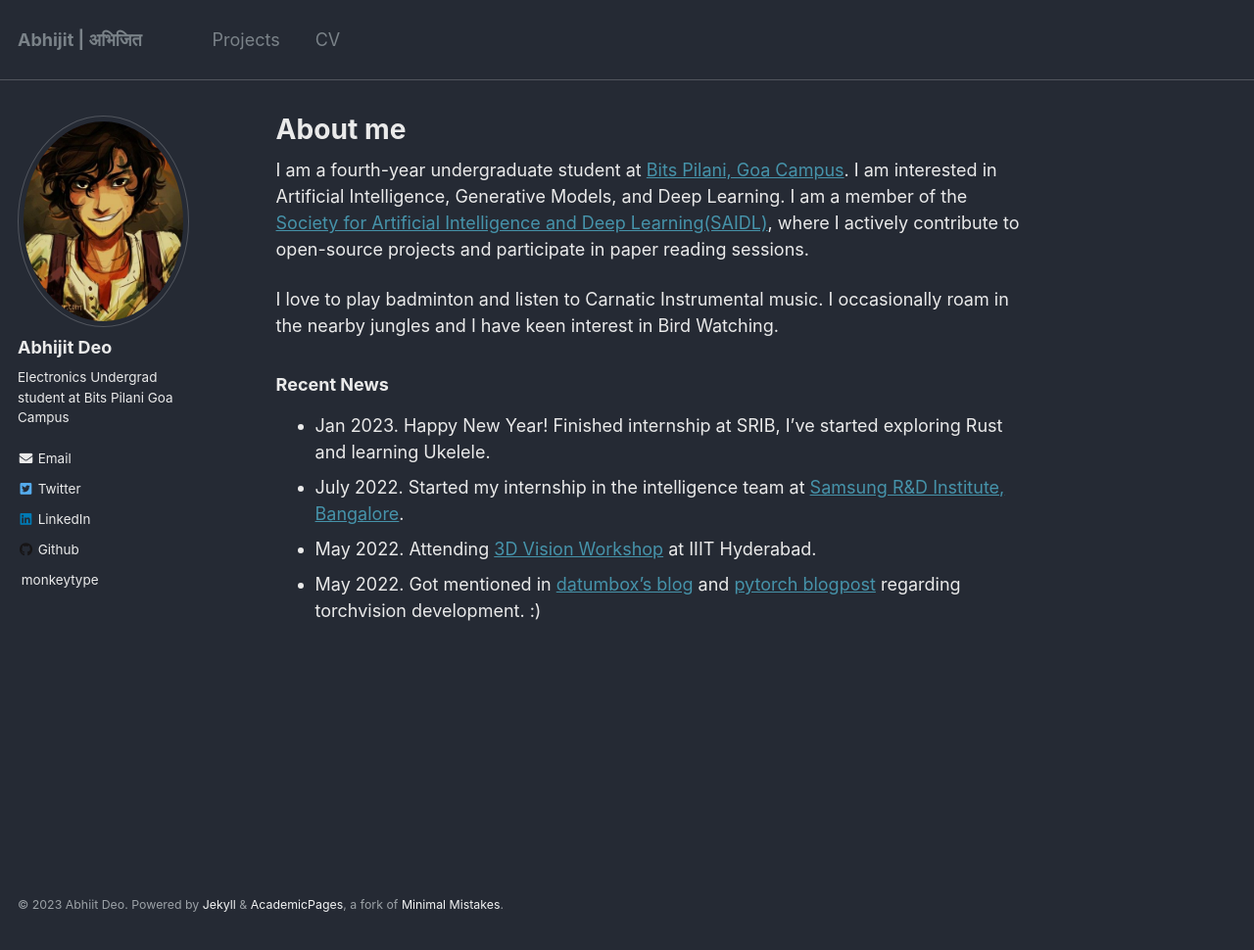
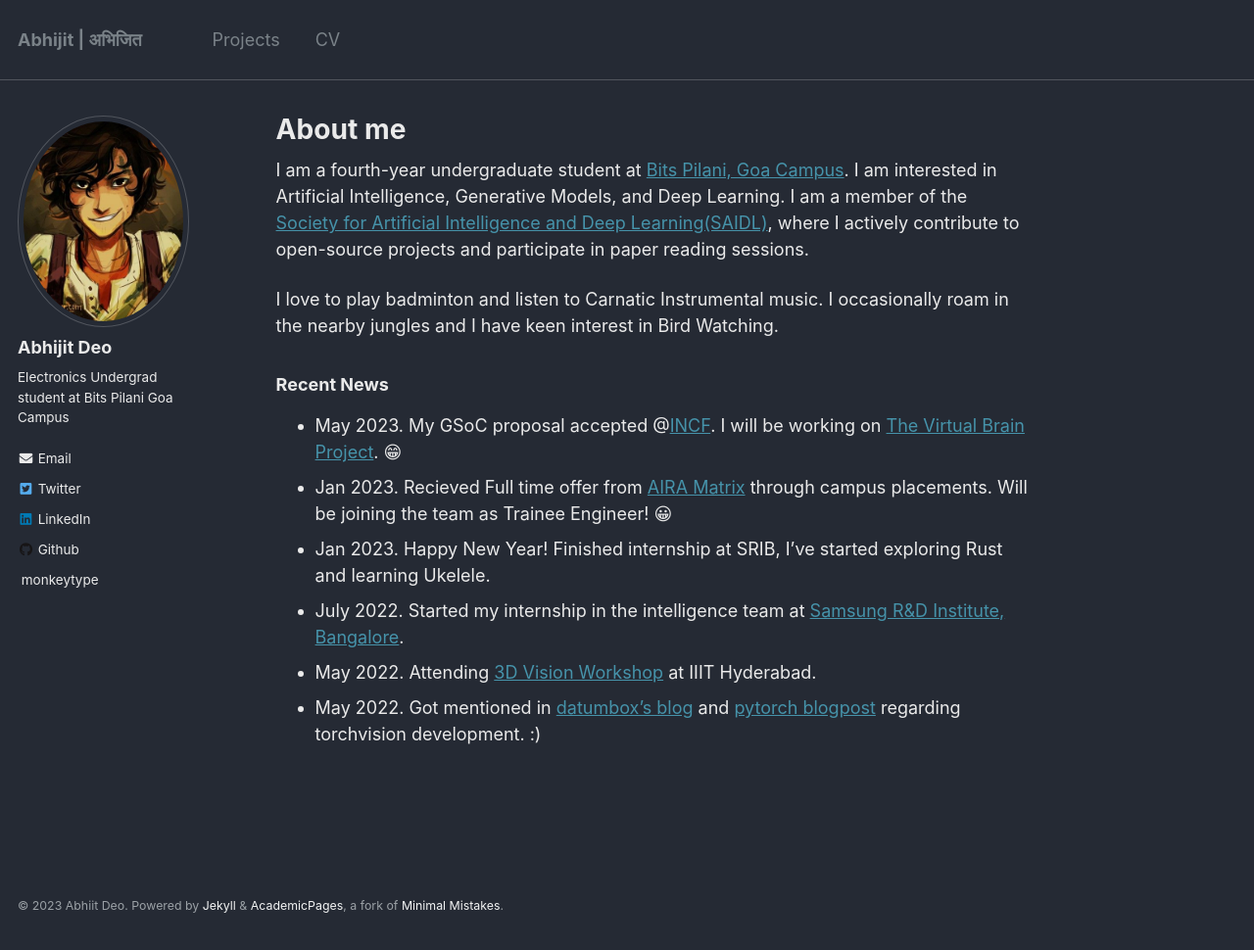
Before and after one commit to abhi-glitchhg/abhi-glitchhg.github.io, a Jekyll site: the page built from _pages/about.md, in a window 1280 px wide and 970 px high. Shown: the whole window at 98% size. Built offline with Jekyll 4.4.1, drawn with Linux system fonts in a browser that asks for light colours.

Commit message:
gsoc update :)

```diff
--- a/_pages/about.md
+++ b/_pages/about.md
@@ -20,6 +20,8 @@ I love to play badminton and listen to Carnatic Instrumental music. I occasional
 
 
 ### Recent News
+* May 2023. My GSoC proposal accepted @[INCF](https://www.incf.org/). I will be working on [The Virtual Brain Project](https://www.thevirtualbrain.org/tvb/). 😁
+* Jan 2023. Recieved Full time offer from [AIRA Matrix](https://airamatrix.com/) through campus placements. Will be joining the team as Trainee Engineer! 😀
 * Jan 2023. Happy New Year! Finished internship at SRIB, I've started exploring Rust and learning Ukelele.
 * July 2022. Started my internship in the intelligence team at [Samsung R&D Institute, Bangalore](https://research.samsung.com/sri-b).
 * May 2022. Attending [3D Vision Workshop](http://cvit.iiit.ac.in/workshops/3dvision/) at IIIT Hyderabad.
```
